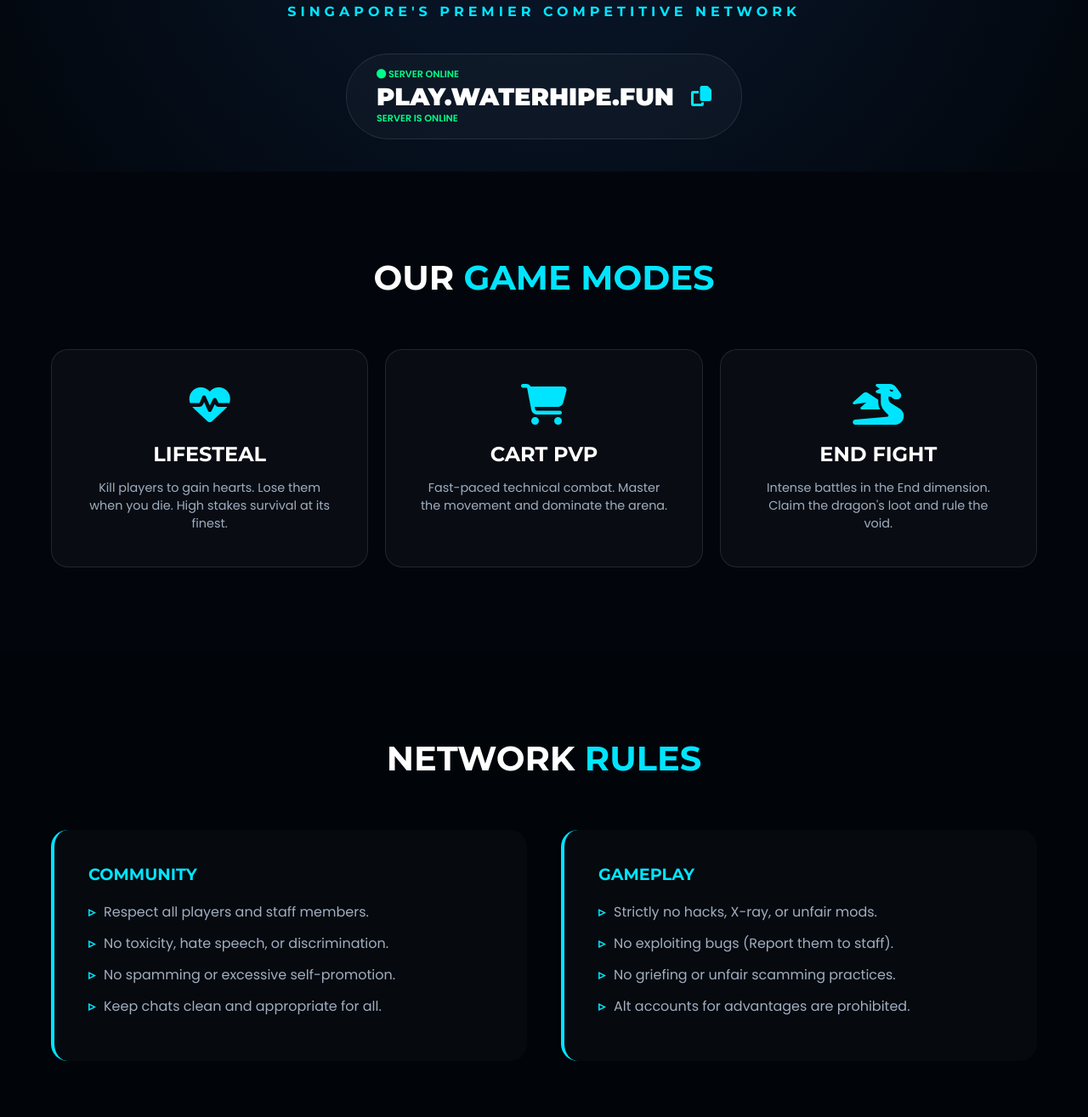
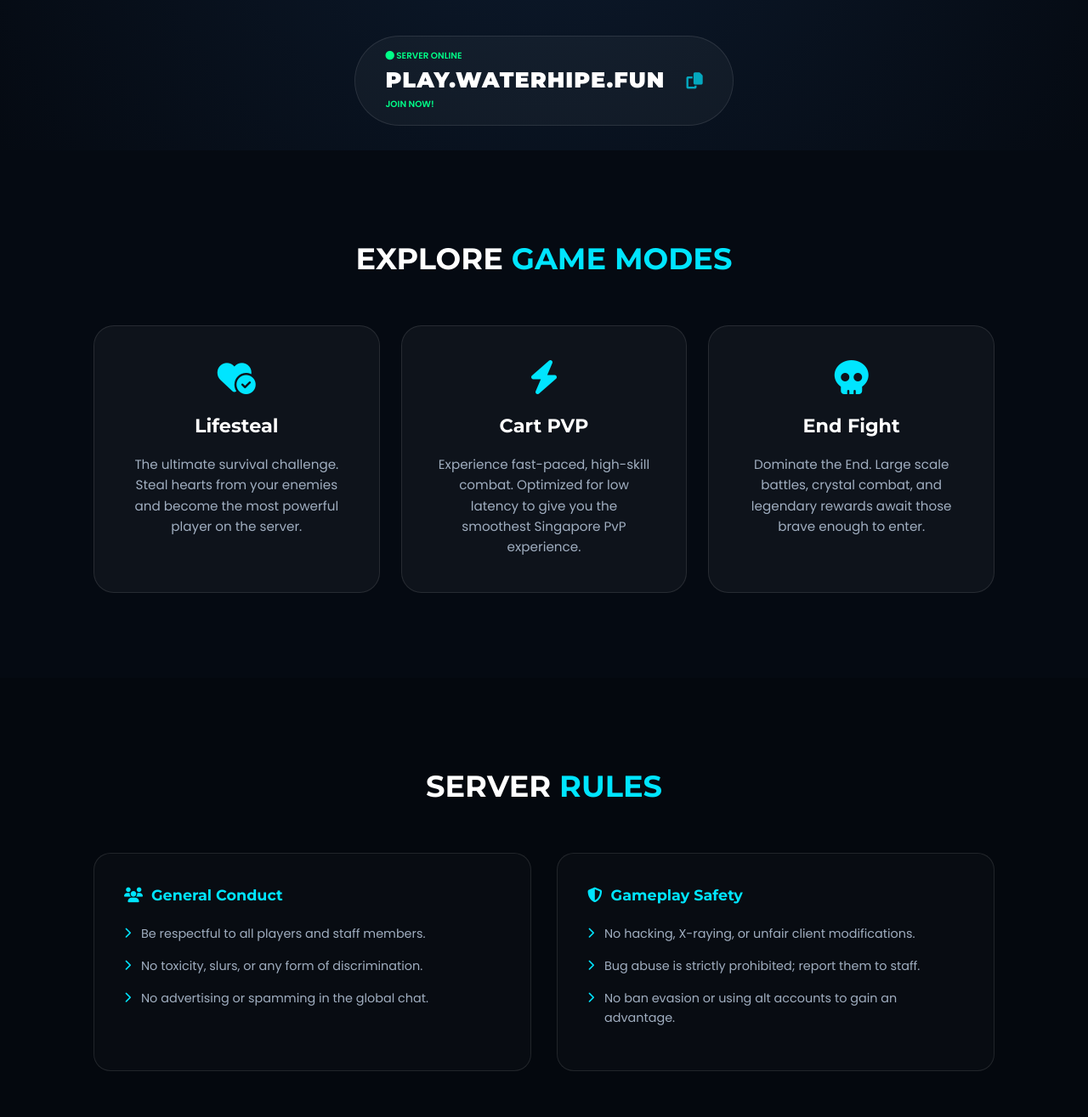
Before and after one commit to reallytyler/waterhipe-web, a plain HTML site: page index.html in a window 1280 px wide. Shown: the part 623-1938 px from the top of the page at 85% size. Drawn offline with Linux system fonts and the light colour scheme; no server answers.

Commit message:
Refactor HTML structure and styles for clarity
Updated title and improved styling for various elements. Enhanced responsiveness and adjusted player count fetching logic.

```diff
--- a/index.html
+++ b/index.html
@@ -1,49 +1,52 @@
-\<!DOCTYPE html>
+<!DOCTYPE html>
 <html lang="en">
 <head>
     <meta charset="UTF-8">
     <meta name="viewport" content="width=device-width, initial-scale=1.0">
-    <title>WaterHipe Network | Singapore's Competitive #1</title>
+    <title>WaterHipe Network | Singapore's #1 Competitive Server</title>
+
     <!-- Favicon -->
     <link rel="icon" type="image/png" href="images/waterhipe_logo.png">
-    <!-- Fonts: Montserrat for Headings, Poppins for Body -->
+
+    <!-- Fonts (Simple & Clean) -->
     <link href="https://fonts.googleapis.com/css2?family=Montserrat:wght@700;900&family=Poppins:wght@300;400;600&display=swap" rel="stylesheet">
+
     <!-- Icons -->
     <link rel="stylesheet" href="https://cdnjs.cloudflare.com/ajax/libs/font-awesome/6.4.0/css/all.min.css">
 
     <style>
-        /* CSS VARIABLES - THEME COLORS */
+        /* --- EASY THEME SETTINGS --- */
         :root {
-            --primary: #00e5ff; /* Water Cyan */
-            --primary-glow: rgba(0, 229, 255, 0.5);
-            --secondary: #0077be;
-            --dark-bg: #02060c;
-            --card-bg: rgba(255, 255, 255, 0.03);
+            --primary: #00e5ff;       /* Water Cyan */
+            --primary-glow: rgba(0, 229, 255, 0.4);
+            --dark-bg: #050a12;       /* Deep Midnight Blue */
+            --card-bg: rgba(255, 255, 255, 0.04);
             --border: rgba(255, 255, 255, 0.1);
             --text-main: #ffffff;
             --text-dim: #a0aec0;
             --discord: #5865F2;
         }
 
-        /* RESET & BASE */
+        /* --- BASIC RESET --- */
         * { margin: 0; padding: 0; box-sizing: border-box; }
+        html { scroll-behavior: smooth; }
         body {
             background-color: var(--dark-bg);
             color: var(--text-main);
             font-family: 'Poppins', sans-serif;
+            line-height: 1.6;
             overflow-x: hidden;
-            scroll-behavior: smooth;
         }
 
-        .container { max-width: 1200px; margin: 0 auto; padding: 0 20px; }
+        .container { max-width: 1100px; margin: 0 auto; padding: 0 20px; }
 
-        /* NAVBAR */
+        /* --- NAVIGATION --- */
         nav {
-            height: 90px;
+            height: 80px;
             display: flex;
             align-items: center;
-            background: rgba(2, 6, 12, 0.9);
-            backdrop-filter: blur(10px);
+            background: rgba(5, 10, 18, 0.8);
+            backdrop-filter: blur(15px);
             border-bottom: 1px solid var(--border);
             position: fixed;
             width: 100%;
@@ -58,140 +61,172 @@
             width: 100%;
         }
 
-        .nav-logo { display: flex; align-items: center; gap: 10px; text-decoration: none; color: white; }
-        .nav-logo img { height: 45px; }
-        .nav-logo span { font-family: 'Montserrat'; font-weight: 900; font-size: 1.5rem; letter-spacing: 1px; }
+        .nav-logo { display: flex; align-items: center; gap: 12px; text-decoration: none; color: white; }
+        .nav-logo img { height: 40px; }
+        .nav-logo span { font-family: 'Montserrat'; font-weight: 900; font-size: 1.4rem; letter-spacing: 1px; }
 
-        .nav-links { display: flex; list-style: none; gap: 30px; }
-        .nav-links a { text-decoration: none; color: var(--text-dim); font-weight: 600; font-size: 0.9rem; transition: 0.3s; }
+        .nav-links { display: flex; list-style: none; gap: 25px; }
+        .nav-links a { text-decoration: none; color: var(--text-dim); font-weight: 600; font-size: 0.85rem; transition: 0.3s; }
         .nav-links a:hover { color: var(--primary); }
 
-        .nav-btns { display: flex; gap: 15px; }
-        .btn { padding: 10px 20px; border-radius: 6px; font-weight: 700; text-decoration: none; transition: 0.3s; font-size: 0.85rem; }
-        .btn-store { background: var(--primary); color: #000; box-shadow: 0 0 15px var(--primary-glow); }
+        .btn { padding: 10px 22px; border-radius: 8px; font-weight: 700; text-decoration: none; transition: 0.3s; font-size: 0.8rem; display: inline-flex; align-items: center; gap: 8px; }
+        .btn-store { background: var(--primary); color: #000; box-shadow: 0 4px 15px var(--primary-glow); }
         .btn-discord { background: var(--discord); color: #fff; }
-        .btn:hover { transform: translateY(-3px); filter: brightness(1.1); }
+        .btn:hover { transform: translateY(-2px); filter: brightness(1.1); }
 
-        /* HERO SECTION */
+        /* --- HERO SECTION --- */
         .hero {
-            height: 100vh;
+            min-height: 100vh;
             display: flex;
             align-items: center;
             justify-content: center;
             text-align: center;
-            background: radial-gradient(circle at center, #0a192f 0%, #02060c 100%);
-            position: relative;
+            padding-top: 80px;
+            background: radial-gradient(circle at center, #0d1b2e 0%, #050a12 100%);
         }
 
         .hero-logo {
-            width: 90%;
-            max-width: 550px;
-            filter: drop-shadow(0 0 30px var(--primary-glow));
-            margin-bottom: 20px;
-            animation: float 5s ease-in-out infinite;
+            width: 100%;
+            max-width: 450px;
+            filter: drop-shadow(0 0 40px var(--primary-glow));
+            margin-bottom: 30px;
+            animation: float 4s ease-in-out infinite;
         }
 
         @keyframes float {
             0%, 100% { transform: translateY(0); }
-            50% { transform: translateY(-20px); }
+            50% { transform: translateY(-15px); }
         }
 
         .hero-tagline {
             font-family: 'Montserrat';
-            font-size: 1rem;
-            letter-spacing: 5px;
+            font-size: 1.1rem;
+            letter-spacing: 4px;
             color: var(--primary);
             margin-bottom: 40px;
             text-transform: uppercase;
+            font-weight: 700;
         }
 
-        /* COPY IP BOX */
+        /* --- IP COPY BOX --- */
         .ip-box {
             background: var(--card-bg);
             border: 1px solid var(--border);
             padding: 15px 35px;
-            border-radius: 50px;
+            border-radius: 100px;
             display: inline-flex;
             align-items: center;
-            gap: 20px;
+            gap: 25px;
             cursor: pointer;
             transition: 0.3s;
             position: relative;
         }
 
-        .ip-box:hover { border-color: var(--primary); background: rgba(255,255,255,0.06); transform: scale(1.05); }
+        .ip-box:hover { border-color: var(--primary); background: rgba(255,255,255,0.08); transform: scale(1.02); }
 
-        .ip-text { font-family: 'Montserrat'; font-size: 1.8rem; font-weight: 900; }
+        .ip-text { font-family: 'Montserrat'; font-size: 1.6rem; font-weight: 900; letter-spacing: 1px; }
         .ip-status { display: flex; flex-direction: column; text-align: left; }
-        .ip-status small { color: #00ff88; font-weight: 800; font-size: 0.7rem; }
+        .ip-status small { color: #00ff88; font-weight: 800; font-size: 0.65rem; text-transform: uppercase; }
 
         .copy-toast {
-            position: absolute; top: -50px; left: 50%; transform: translateX(-50%);
-            background: var(--primary); color: #000; padding: 5px 15px;
-            border-radius: 5px; font-weight: bold; font-size: 0.8rem; display: none;
+            position: absolute; top: -45px; left: 50%; transform: translateX(-50%);
+            background: var(--primary); color: #000; padding: 6px 15px;
+            border-radius: 6px; font-weight: bold; font-size: 0.75rem; display: none;
+            animation: fadeIn 0.3s;
         }
 
-        /* GAME MODES (BENTO GRID STYLE) */
-        .modes { padding: 100px 0; }
-        .section-title { text-align: center; font-size: 2.5rem; font-family: 'Montserrat'; margin-bottom: 60px; }
+        @keyframes fadeIn { from { opacity: 0; transform: translate(-50%, 10px); } to { opacity: 1; transform: translate(-50%, 0); } }
+
+        /* --- GAME MODES --- */
+        .section-padding { padding: 100px 0; }
+        .section-title { text-align: center; font-size: 2.2rem; font-family: 'Montserrat'; margin-bottom: 50px; text-transform: uppercase; }
         .section-title span { color: var(--primary); }
 
         .modes-grid {
             display: grid;
-            grid-template-columns: repeat(3, 1fr);
-            gap: 20px;
+            grid-template-columns: repeat(auto-fit, minmax(300px, 1fr));
+            gap: 25px;
         }
 
         .mode-card {
             background: var(--card-bg);
             border: 1px solid var(--border);
-            border-radius: 20px;
+            border-radius: 24px;
             padding: 40px;
             text-align: center;
             transition: 0.4s;
-            position: relative;
-            overflow: hidden;
         }
 
-        .mode-card:hover { border-color: var(--primary); transform: translateY(-10px); }
-        .mode-card h3 { font-family: 'Montserrat'; font-size: 1.5rem; margin-bottom: 15px; }
-        .mode-card p { color: var(--text-dim); font-size: 0.9rem; }
-        .mode-card i { font-size: 3rem; color: var(--primary); margin-bottom: 20px; display: block; }
+        .mode-card:hover { border-color: var(--primary); transform: translateY(-10px); background: rgba(0, 229, 255, 0.02); }
+        .mode-card i { font-size: 2.5rem; color: var(--primary); margin-bottom: 20px; }
+        .mode-card h3 { font-family: 'Montserrat'; font-size: 1.4rem; margin-bottom: 15px; }
+        .mode-card p { color: var(--text-dim); font-size: 0.95rem; }
 
-        /* RULES SECTION */
-        .rules { padding: 100px 0; background: #010409; }
-        .rules-grid { display: grid; grid-template-columns: 1fr 1fr; gap: 40px; }
-        .rule-box { background: rgba(255,255,255,0.02); padding: 40px; border-radius: 20px; border-left: 4px solid var(--primary); }
-        .rule-box h4 { font-family: 'Montserrat'; font-size: 1.2rem; margin-bottom: 20px; color: var(--primary); }
-        .rule-box ul { list-style: none; }
-        .rule-box li { margin-bottom: 12px; color: var(--text-dim); display: flex; gap: 10px; }
-        .rule-box li::before { content: '▹'; color: var(--primary); font-weight: bold; }
+        /* --- RULES --- */
+        .rules-container {
+            display: grid;
+            grid-template-columns: 1fr 1fr;
+            gap: 30px;
+        }
 
-        /* FOOTER */
-        footer { padding: 60px 0; border-top: 1px solid var(--border); text-align: center; }
-        .footer-logo { height: 60px; margin-bottom: 20px; }
-        .footer-text { color: var(--text-dim); font-size: 0.8rem; max-width: 500px; margin: 0 auto; }
+        .rule-category {
+            background: rgba(255,255,255,0.02);
+            padding: 35px;
+            border-radius: 20px;
+            border: 1px solid var(--border);
+        }
 
-        /* MOBILE RESPONSIVE */
-        @media (max-width: 900px) {
+        .rule-category h4 {
+            color: var(--primary);
+            font-family: 'Montserrat';
+            margin-bottom: 20px;
+            font-size: 1.1rem;
+            display: flex;
+            align-items: center;
+            gap: 10px;
+        }
+
+        .rule-list { list-style: none; }
+        .rule-list li {
+            margin-bottom: 15px;
+            color: var(--text-dim);
+            font-size: 0.9rem;
+            display: flex;
+            gap: 12px;
+        }
+
+        .rule-list li i { color: var(--primary); font-size: 0.8rem; margin-top: 5px; }
+
+        /* --- FOOTER --- */
+        footer { padding: 80px 0 40px; border-top: 1px solid var(--border); text-align: center; }
+        .footer-logo { height: 50px; margin-bottom: 20px; opacity: 0.8; }
+        .footer-text { color: var(--text-dim); font-size: 0.85rem; max-width: 600px; margin: 0 auto 20px; }
+        .footer-links { display: flex; justify-content: center; gap: 20px; margin-bottom: 20px; }
+        .footer-links a { color: var(--text-dim); text-decoration: none; font-size: 1.2rem; transition: 0.3s; }
+        .footer-links a:hover { color: var(--primary); }
+
+        /* --- MOBILE MENU --- */
+        @media (max-width: 768px) {
             .nav-links, .nav-btns { display: none; }
-            .modes-grid, .rules-grid { grid-template-columns: 1fr; }
-            .ip-text { font-size: 1.2rem; }
+            .rules-container { grid-template-columns: 1fr; }
+            .ip-text { font-size: 1.1rem; }
+            .ip-box { padding: 12px 20px; gap: 15px; }
+            .section-title { font-size: 1.8rem; }
         }
     </style>
 </head>
 <body>
 
-    <!-- NAV -->
+    <!-- NAVBAR -->
     <nav>
         <div class="container nav-content">
             <a href="#" class="nav-logo">
-                <img src="images/waterhipe_logo.png" alt="WaterHipe">
+                <img src="images/waterhipe_logo.png" alt="Logo">
                 <span>WATERHIPE</span>
             </a>
             <ul class="nav-links">
                 <li><a href="#home">HOME</a></li>
-                <li><a href="#modes">GAME MODES</a></li>
+                <li><a href="#modes">MODES</a></li>
                 <li><a href="#rules">RULES</a></li>
             </ul>
             <div class="nav-btns">
@@ -201,69 +236,67 @@
         </div>
     </nav>
 
-    <!-- HERO -->
+    <!-- HERO SECTION -->
     <section class="hero" id="home">
         <div class="container">
-            <div id="copy-notif" class="copy-toast">COPIED TO CLIPBOARD!</div>
+            <div id="copy-notif" class="copy-toast">COPIED IP!</div>
             <img src="images/waterhipe-rbg.png" alt="WaterHipe" class="hero-logo">
             <h2 class="hero-tagline">Singapore's Premier Competitive Network</h2>
 
             <div class="ip-box" onclick="copyIP()">
                 <div class="ip-status">
-                    <small id="status-dot"><i class="fas fa-circle"></i> SERVER ONLINE</small>
+                    <small id="status-text"><i class="fas fa-circle"></i> Loading...</small>
                     <span class="ip-text">PLAY.WATERHIPE.FUN</span>
-                    <small id="player-count">FETCHING PLAYERS...</small>
+                    <small id="player-count">0 Players Online</small>
                 </div>
-                <i class="fas fa-copy" style="font-size: 1.5rem; color: var(--primary);"></i>
+                <i class="fas fa-copy" style="font-size: 1.2rem; color: var(--primary); opacity: 0.7;"></i>
             </div>
         </div>
     </section>
 
     <!-- GAME MODES -->
-    <section class="modes" id="modes">
+    <section class="section-padding" id="modes">
         <div class="container">
-            <h2 class="section-title">OUR <span>GAME MODES</span></h2>
+            <h2 class="section-title">Explore <span>Game Modes</span></h2>
             <div class="modes-grid">
                 <div class="mode-card">
-                    <i class="fas fa-heart-pulse"></i>
-                    <h3>LIFESTEAL</h3>
-                    <p>Kill players to gain hearts. Lose them when you die. High stakes survival at its finest.</p>
+                    <i class="fas fa-heart-circle-check"></i>
+                    <h3>Lifesteal</h3>
+                    <p>The ultimate survival challenge. Steal hearts from your enemies and become the most powerful player on the server.</p>
                 </div>
                 <div class="mode-card">
-                    <i class="fas fa-cart-shopping"></i>
-                    <h3>CART PVP</h3>
-                    <p>Fast-paced technical combat. Master the movement and dominate the arena.</p>
+                    <i class="fas fa-bolt"></i>
+                    <h3>Cart PVP</h3>
+                    <p>Experience fast-paced, high-skill combat. Optimized for low latency to give you the smoothest Singapore PvP experience.</p>
                 </div>
                 <div class="mode-card">
-                    <i class="fas fa-dragon"></i>
-                    <h3>END FIGHT</h3>
-                    <p>Intense battles in the End dimension. Claim the dragon's loot and rule the void.</p>
+                    <i class="fas fa-skull"></i>
+                    <h3>End Fight</h3>
+                    <p>Dominate the End. Large scale battles, crystal combat, and legendary rewards await those brave enough to enter.</p>
                 </div>
             </div>
         </div>
     </section>
 
     <!-- RULES -->
-    <section class="rules" id="rules">
+    <section class="section-padding" id="rules" style="background: rgba(0,0,0,0.2);">
         <div class="container">
-            <h2 class="section-title">NETWORK <span>RULES</span></h2>
-            <div class="rules-grid">
-                <div class="rule-box">
-                    <h4>COMMUNITY</h4>
-                    <ul>
-                        <li>Respect all players and staff members.</li>
-                        <li>No toxicity, hate speech, or discrimination.</li>
-                        <li>No spamming or excessive self-promotion.</li>
-                        <li>Keep chats clean and appropriate for all.</li>
+            <h2 class="section-title">Server <span>Rules</span></h2>
+            <div class="rules-container">
+                <div class="rule-category">
+                    <h4><i class="fas fa-users"></i> General Conduct</h4>
+                    <ul class="rule-list">
+                        <li><i class="fas fa-chevron-right"></i> Be respectful to all players and staff members.</li>
+                        <li><i class="fas fa-chevron-right"></i> No toxicity, slurs, or any form of discrimination.</li>
+                        <li><i class="fas fa-chevron-right"></i> No advertising or spamming in the global chat.</li>
                     </ul>
                 </div>
-                <div class="rule-box">
-                    <h4>GAMEPLAY</h4>
-                    <ul>
-                        <li>Strictly no hacks, X-ray, or unfair mods.</li>
-                        <li>No exploiting bugs (Report them to staff).</li>
-                        <li>No griefing or unfair scamming practices.</li>
-                        <li>Alt accounts for advantages are prohibited.</li>
+                <div class="rule-category">
+                    <h4><i class="fas fa-shield-halved"></i> Gameplay Safety</h4>
+                    <ul class="rule-list">
+                        <li><i class="fas fa-chevron-right"></i> No hacking, X-raying, or unfair client modifications.</li>
+                        <li><i class="fas fa-chevron-right"></i> Bug abuse is strictly prohibited; report them to staff.</li>
+                        <li><i class="fas fa-chevron-right"></i> No ban evasion or using alt accounts to gain an advantage.</li>
                     </ul>
                 </div>
             </div>
@@ -274,50 +307,62 @@
     <footer>
         <div class="container">
             <img src="images/waterhipe_logo.png" alt="Footer Logo" class="footer-logo">
+            <div class="footer-links">
+                <a href="#"><i class="fab fa-twitter"></i></a>
+                <a href="https://discord.gg/waterhipe"><i class="fab fa-discord"></i></a>
+                <a href="#"><i class="fab fa-youtube"></i></a>
+            </div>
             <p class="footer-text">
-                WaterHipe is a professionally managed Singapore-hosted network.
-                Providing the community with low-latency and high-performance gameplay since 2024.
+                WaterHipe is a Singapore-hosted Minecraft network dedicated to providing high-performance, low-latency gameplay for the competitive community.
             </p>
-            <p class="footer-text" style="margin-top: 20px; opacity: 0.5;">
-                &copy; WaterHipe Network. Not an official Minecraft product. Not approved by or associated with Mojang or Microsoft.
+            <p class="footer-text" style="opacity: 0.4; font-size: 0.7rem;">
+                &copy; 2024 WaterHipe Network. Not an official Minecraft product. Not approved by or associated with Mojang or Microsoft.
             </p>
         </div>
     </footer>
 
-    <!-- JS LOGIC -->
+    <!-- LOGIC (No advanced stuff, just basic JS) -->
     <script>
-        // 1. LIVE PLAYER COUNT FETCHING
-        async function fetchStatus() {
+        // 1. Fetch Minecraft Player Count
+        async function updateStatus() {
             const ip = "play.waterhipe.fun";
+            const statusText = document.getElementById('status-text');
+            const playerCount = document.getElementById('player-count');
+
             try {
                 const response = await fetch(`https://api.mcsrvstat.us/2/${ip}`);
                 const data = await response.json();
-                const countEl = document.getElementById('player-count');
-                if(data.online) {
-                    countEl.innerHTML = `${data.players.online} PLAYERS CURRENTLY ONLINE`;
+
+                if (data.online) {
+                    statusText.innerHTML = '<i class="fas fa-circle" style="color: #00ff88"></i> SERVER ONLINE';
+                    playerCount.innerHTML = `${data.players.online} Players Online`;
                 } else {
-                    countEl.innerHTML = `SERVER CURRENTLY OFFLINE`;
-                    document.getElementById('status-dot').style.color = "red";
+                    statusText.innerHTML = '<i class="fas fa-circle" style="color: #ff4757"></i> SERVER OFFLINE';
+                    playerCount.innerHTML = `Maintenance Mode`;
                 }
             } catch (err) {
-                document.getElementById('player-count').innerHTML = "SERVER IS ONLINE";
+                statusText.innerHTML = '<i class="fas fa-circle" style="color: #00ff88"></i> SERVER ONLINE';
+                playerCount.innerHTML = `Join Now!`;
             }
         }
 
-        // 2. CLICK TO COPY IP
+        // 2. Click to Copy IP
         function copyIP() {
             const ip = "play.waterhipe.fun";
             const toast = document.getElementById('copy-notif');
+
             navigator.clipboard.writeText(ip).then(() => {
                 toast.style.display = "block";
-                setTimeout(() => { toast.style.display = "none"; }, 2000);
+                setTimeout(() => {
+                    toast.style.display = "none";
+                }, 2000);
             });
         }
 
-        // Initialize
-        window.onload = fetchStatus;
-        // Refresh player count every 30 seconds
-        setInterval(fetchStatus, 30000);
+        // Run on load
+        updateStatus();
+        // Refresh every 60 seconds
+        setInterval(updateStatus, 60000);
     </script>
 </body>
 </html>
```
